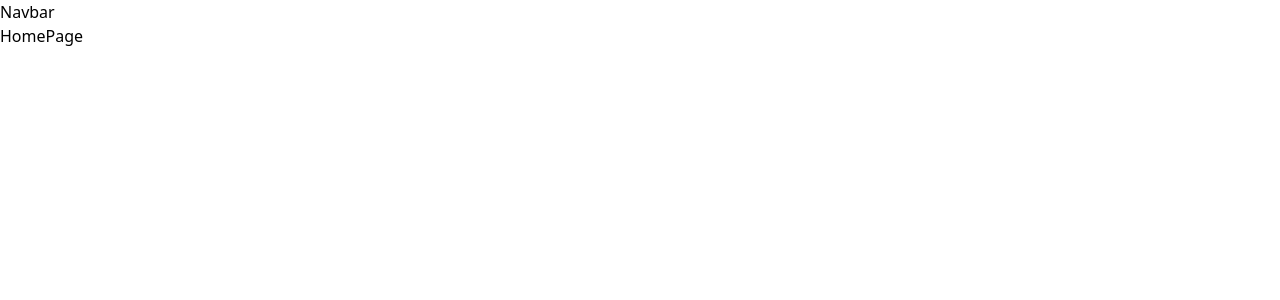
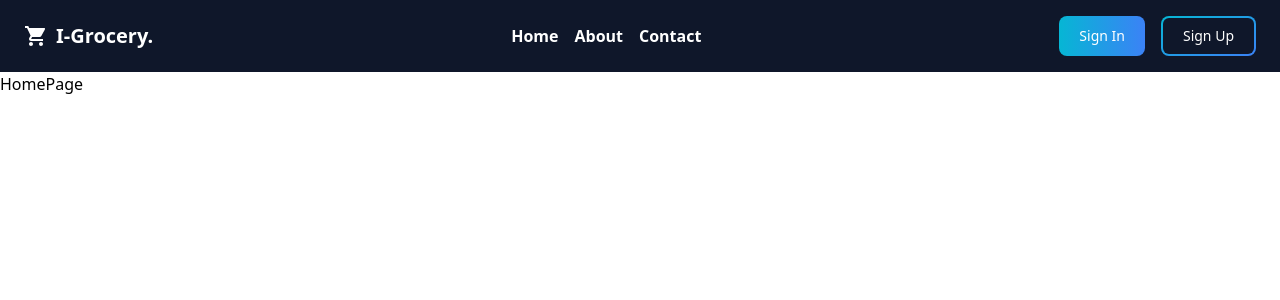
Before and after one commit to Dexios102/grocery-app, a React (Vite) app in the folder client/: page / in a window 1280 px wide. Shown: the top 300 px of the page. Built offline with nearby package versions, Linux system fonts and the light colour scheme.

Commit message:
Added navbar UI

```diff
--- a/client/src/components/Navbar.jsx
+++ b/client/src/components/Navbar.jsx
@@ -1,5 +1,48 @@
+import { MdLocalGroceryStore } from "react-icons/md";
+import { Link } from "react-router-dom";
+
 const Navbar = () => {
-  return <div>Navbar</div>;
+  return (
+    <nav
+      className="flex justify-between items-center px-6 py-4 bg-slate-900
+    text-white"
+    >
+      <div className="nav-logo flex items-center gap-2">
+        <MdLocalGroceryStore className="text-2xl" />
+        <h1 className="text-xl font-bold">
+          <Link to="/">I-Grocery.</Link>
+        </h1>
+      </div>
+      <div className="flex gap-4 text-medium font-semibold">
+        <button>
+          <Link to="/">Home</Link>
+        </button>
+        <button>
+          <Link to="/about">About</Link>
+        </button>
+        <button>
+          <Link to="/contact">Contact</Link>
+        </button>
+      </div>
+      <div className="flex gap-4 items-center">
+        <button className="button-full-bg">
+          <Link to="/login">Sign In</Link>
+        </button>
+        <button
+          className="button-border relative inline-flex items-center justify-center
+        group-hover:from-cyan-500 group-hover:to-blue-500 group"
+        >
+          <Link
+            to="/register"
+            className="relative px-5 py-2 transition-all ease-in duration-75
+             bg-slate-900  rounded-md group-hover:bg-opacity-0"
+          >
+            Sign Up
+          </Link>
+        </button>
+      </div>
+    </nav>
+  );
 };
 
 export default Navbar;
--- a/client/src/index.css
+++ b/client/src/index.css
@@ -7,3 +7,13 @@
   margin: 0;
   box-sizing: border-box;
 }
+
+.button-full-bg {
+  @apply text-white bg-gradient-to-r from-cyan-500 to-blue-500 hover:bg-gradient-to-bl
+  font-medium rounded-lg text-sm px-5 py-2.5 text-center;
+}
+
+.button-border {
+  @apply p-0.5 overflow-hidden text-sm font-medium text-white rounded-lg
+   bg-gradient-to-br from-cyan-500 to-blue-500 hover:text-gray-900;
+}
```
